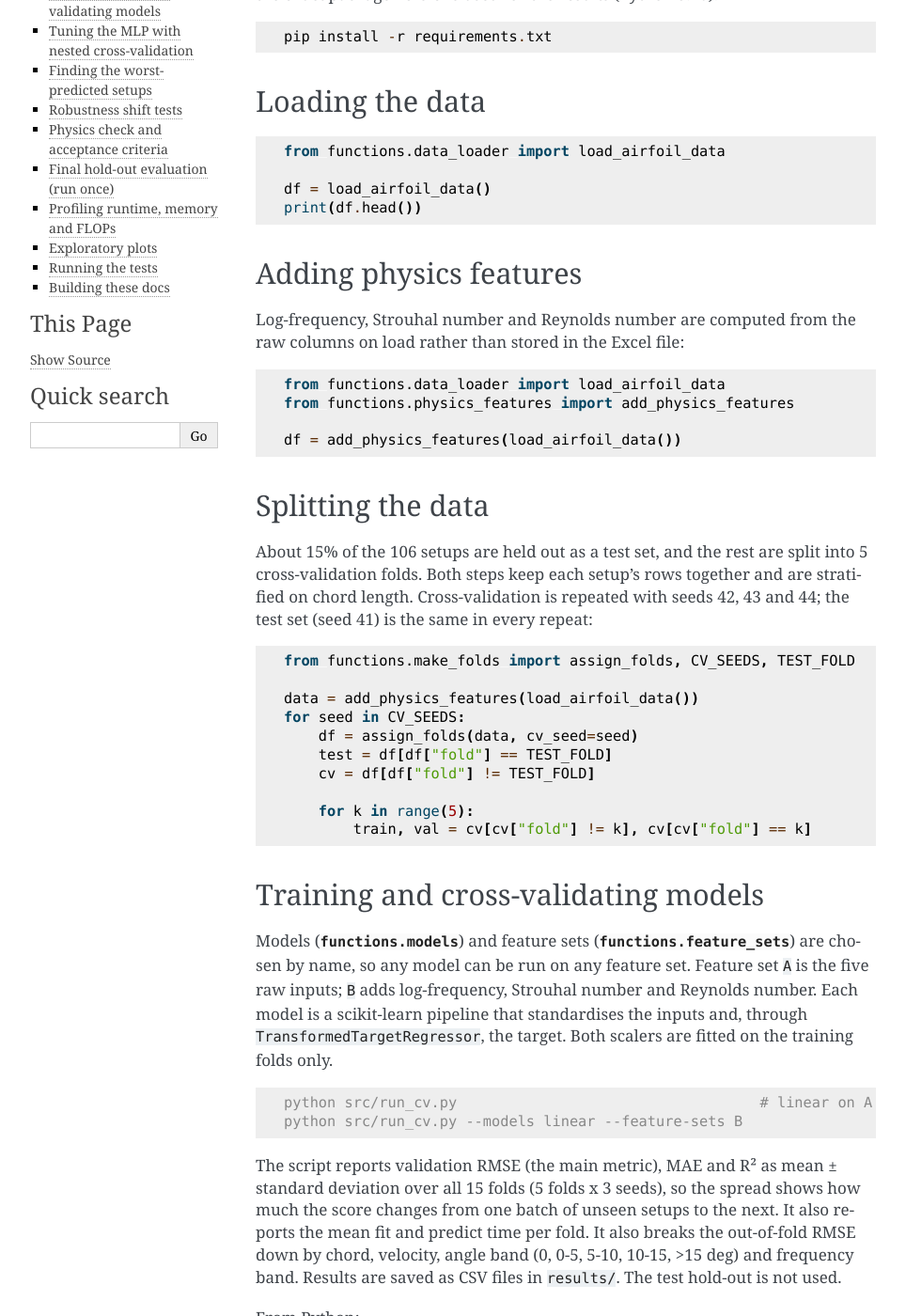
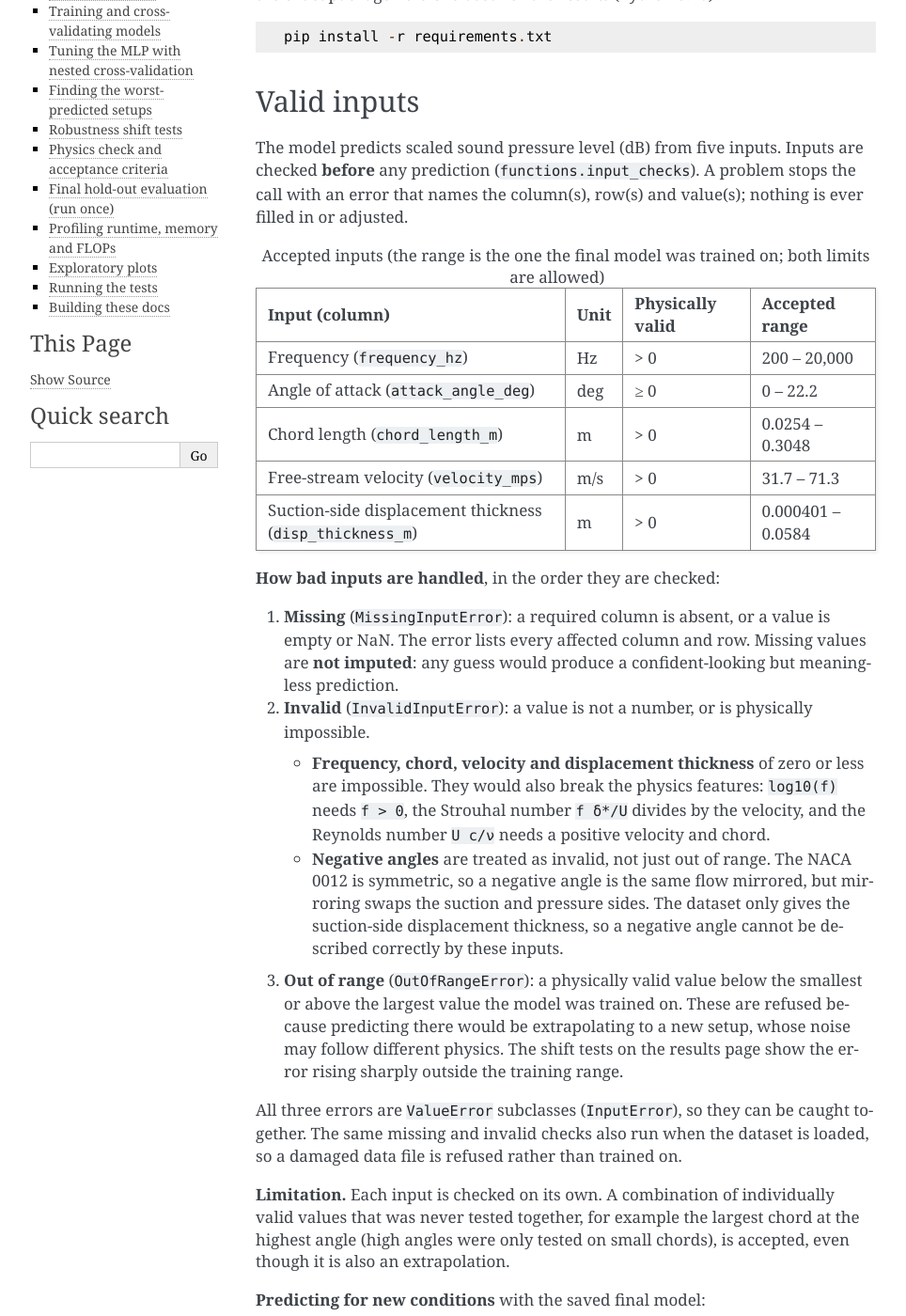
Before and after one commit to vasilicorfios/nummethodproject, a Sphinx documentation site: the page built from doc/usage.rst, in a window 1280 px wide and 1400 px high, scrolled down 219 px. Shown: the whole window at 94% size, without its empty margins (148-1112 px from the left). Built offline with Sphinx 7.4.7, drawn with Linux system fonts in a browser that asks for light colours; some of the changed text lies outside the part shown.

Commit message:
Document valid inputs and bad-input handling
Usage page gains a Valid inputs section: accepted ranges with units, the
missing / invalid / out-of-range rules and their reasons (including the
negative-angle note), the per-feature-only limitation, and how to predict
with predict_spl. README and API pages updated. Docs rebuilt, test report
regenerated (160 passed).

Co-Authored-By: Claude Opus 5.5 <noreply@anthropic.com>

```diff
--- a/doc/usage.rst
+++ b/doc/usage.rst
@@ -9,6 +9,94 @@ repository. Install the exact package versions used for the results (Python
 3.10)::
 
     pip install -r requirements.txt
+
+Valid inputs
+------------
+
+The model predicts scaled sound pressure level (dB) from five inputs. Inputs
+are checked **before** any prediction (``functions.input_checks``). A problem
+stops the call with an error that names the column(s), row(s) and value(s);
+nothing is ever filled in or adjusted.
+
+.. list-table:: Accepted inputs (the range is the one the final model was trained on; both limits are allowed)
+   :header-rows: 1
+
+   * - Input (column)
+     - Unit
+     - Physically valid
+     - Accepted range
+   * - Frequency (``frequency_hz``)
+     - Hz
+     - > 0
+     - 200 – 20,000
+   * - Angle of attack (``attack_angle_deg``)
+     - deg
+     - ≥ 0
+     - 0 – 22.2
+   * - Chord length (``chord_length_m``)
+     - m
+     - > 0
+     - 0.0254 – 0.3048
+   * - Free-stream velocity (``velocity_mps``)
+     - m/s
+     - > 0
+     - 31.7 – 71.3
+   * - Suction-side displacement thickness (``disp_thickness_m``)
+     - m
+     - > 0
+     - 0.000401 – 0.0584
+
+**How bad inputs are handled**, in the order they are checked:
+
+1. **Missing** (``MissingInputError``): a required column is absent, or a
+   value is empty or NaN. The error lists every affected column and row.
+   Missing values are **not imputed**: any guess would produce a
+   confident-looking but meaningless prediction.
+2. **Invalid** (``InvalidInputError``): a value is not a number, or is
+   physically impossible.
+
+   * **Frequency, chord, velocity and displacement thickness** of zero or
+     less are impossible. They would also break the physics features:
+     ``log10(f)`` needs ``f > 0``, the Strouhal number ``f δ*/U`` divides by
+     the velocity, and the Reynolds number ``U c/ν`` needs a positive
+     velocity and chord.
+   * **Negative angles** are treated as invalid, not just out of range. The
+     NACA 0012 is symmetric, so a negative angle is the same flow mirrored,
+     but mirroring swaps the suction and pressure sides. The dataset only
+     gives the suction-side displacement thickness, so a negative angle
+     cannot be described correctly by these inputs.
+3. **Out of range** (``OutOfRangeError``): a physically valid value below the
+   smallest or above the largest value the model was trained on. These are
+   refused because predicting there would be extrapolating to a new setup,
+   whose noise may follow different physics. The shift tests on the results
+   page show the error rising sharply outside the training range.
+
+All three errors are ``ValueError`` subclasses (``InputError``), so they can
+be caught together. The same missing and invalid checks also run when the
+dataset is loaded, so a damaged data file is refused rather than trained on.
+
+**Limitation.** Each input is checked on its own. A combination of
+individually valid values that was never tested together, for example the
+largest chord at the highest angle (high angles were only tested on small
+chords), is accepted, even though it is also an extrapolation.
+
+**Predicting for new conditions** with the saved final model:
+
+.. code-block:: python
+
+    import pandas as pd
+    from functions.predict import predict_spl
+
+    inputs = pd.DataFrame({
+        "frequency_hz": [1000], "attack_angle_deg": [5.0], "chord_length_m": [0.1524],
+        "velocity_mps": [55.5], "disp_thickness_m": [0.0028],
+    })
+    predict_spl(inputs)   # array([131.46...]) dB
+
+    inputs.loc[0, "velocity_mps"] = 90.0
+    predict_spl(inputs)
+    # OutOfRangeError: Input outside the range the model was trained on (...):
+    # 'velocity_mps' must be within 31.7-71.3 m/s (got [90.0] at row(s) [0]).
 
 Loading the data
 ----------------
```
Also changed, not shown: README.md (+13 -0 lines), doc/api.rst (+9 -0 lines), 17 other files.
